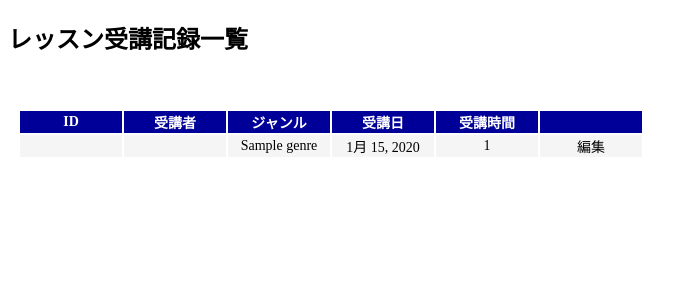
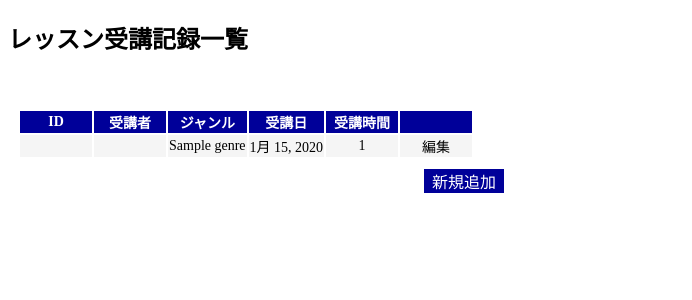
Before and after one commit to shuheeeei/recruitment-test, a Django app: page /cbms/histories/ in a window 1280 px wide. Shown: the top 300 px of the page, without its empty margins (0-692 px from the left). Run offline with Django 3.2, Linux system fonts and the light colour scheme; tables that the repository leaves empty hold one stand-in row (values such as "Sample post").

Commit message:
css修正
一覧表の見栄え改善

```diff
--- a/cbms/static/cbms/css/style.css
+++ b/cbms/static/cbms/css/style.css
@@ -1,5 +1,4 @@
 .wrapper {
-    width: 40vw;
     position: relative;
 }
 
@@ -13,7 +12,7 @@ table tr th {
     color: white;
     padding: 2px, 10px;
     border-width: 2px;
-    min-width: 100px;
+    min-width: 70px;
 }
 
 table tr td {
```
